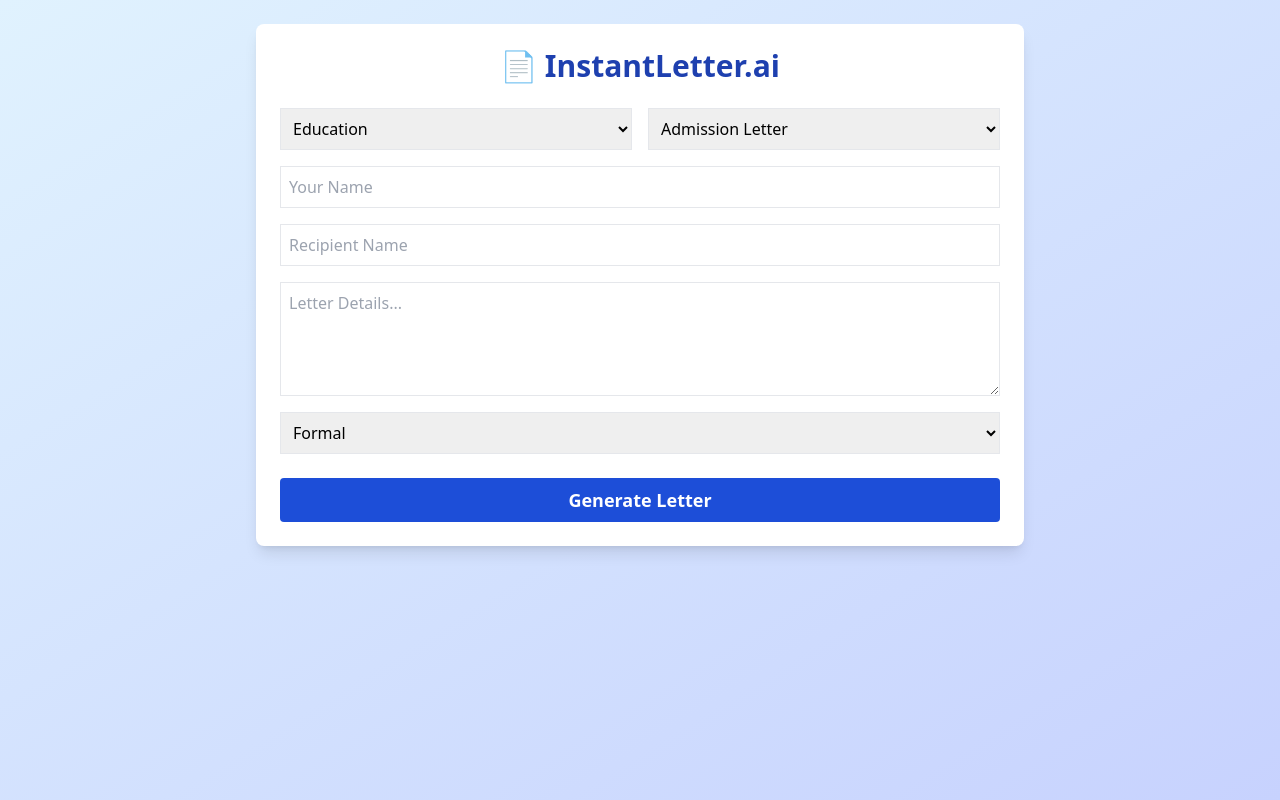
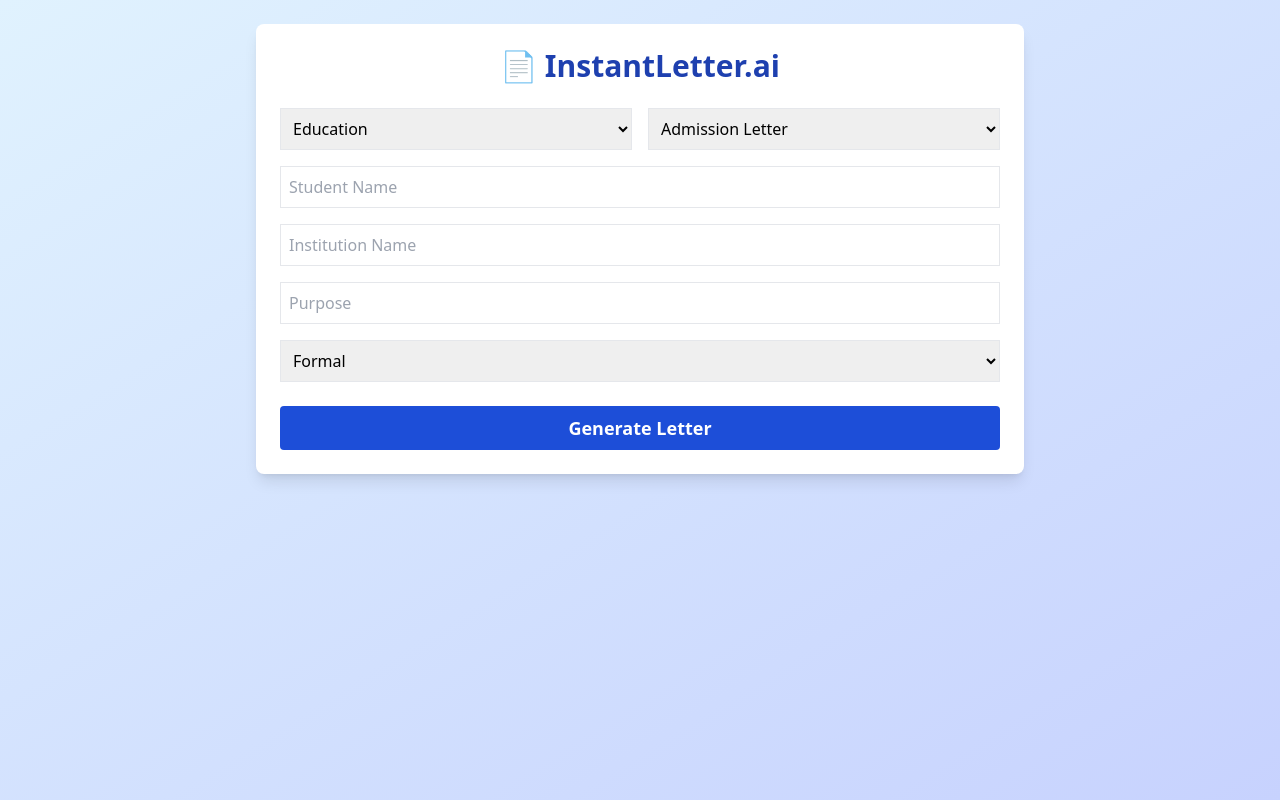
Before and after one commit to uzair-dev123/instantletter-ai-v1, a React (Vite) app: page / in a window 1280 px wide. Built offline with nearby package versions, Linux system fonts and the light colour scheme; the HTML template or start-up script is replaced by a standard one.

Commit message:
Update App.jsx

```diff
--- a/src/App.jsx
+++ b/src/App.jsx
@@ -6,25 +6,44 @@
 
 export default function App() {
   const categories = {
-    Education: ['Admission Letter', 'Recommendation Letter', 'Hostile Student Letter'],
-    Employment: ['Job Application', 'Resignation Letter', 'Experience Certificate'],
-    Visa: ['Sponsor Letter', 'Visa Explanation Letter'],
-    Legal: ['Authorization Letter', 'Affidavit'],
-    Banking: ['Loan Application', 'Bank Statement Request']
+    Education: {
+      subtypes: ['Admission Letter', 'Recommendation Letter', 'Hostile Student Letter'],
+      fields: ['Student Name', 'Institution Name', 'Purpose']
+    },
+    Employment: {
+      subtypes: ['Job Application', 'Resignation Letter', 'Experience Certificate'],
+      fields: ['Employee Name', 'Company Name', 'Position']
+    },
+    Visa: {
+      subtypes: ['Sponsor Letter', 'Visa Explanation Letter'],
+      fields: ['Applicant Name', 'Country', 'Visa Type']
+    },
+    Legal: {
+      subtypes: ['Authorization Letter', 'Affidavit'],
+      fields: ['Name', 'Legal Purpose']
+    },
+    Banking: {
+      subtypes: ['Loan Application', 'Bank Statement Request'],
+      fields: ['Account Holder Name', 'Bank Name', 'Reason']
+    }
   };
 
   const [selectedCategory, setSelectedCategory] = useState('Education');
-  const [selectedSubtype, setSelectedSubtype] = useState(categories['Education'][0]);
-  const [name, setName] = useState('');
-  const [to, setTo] = useState('');
-  const [detail, setDetail] = useState('');
+  const [selectedSubtype, setSelectedSubtype] = useState(categories['Education'].subtypes[0]);
   const [tone, setTone] = useState('Formal');
   const [output, setOutput] = useState('');
   const [loading, setLoading] = useState(false);
 
+  const [fieldData, setFieldData] = useState({});
+
+  const handleFieldChange = (field, value) => {
+    setFieldData(prev => ({ ...prev, [field]: value }));
+  };
+
   const generateLetter = async () => {
     setLoading(true);
     try {
+      const context = Object.entries(fieldData).map(([k, v]) => `${k}: ${v}`).join(', ');
       const res = await fetch('/api/generate-letter', {
         method: 'POST',
         headers: { 'Content-Type': 'application/json' },
@@ -32,7 +51,7 @@
           messages: [
             {
               role: 'user',
-              content: `Write a ${tone.toLowerCase()} ${selectedSubtype} letter from ${name} to ${to}. Context: ${detail}`,
+              content: `Write a ${tone.toLowerCase()} ${selectedSubtype} under ${selectedCategory} category. Details: ${context}`,
             },
           ],
         }),
@@ -64,6 +83,9 @@
     saveAs(blob, `${selectedSubtype.replace(/\s+/g, '_')}_letter.docx`);
   };
 
+  const subtypes = categories[selectedCategory].subtypes;
+  const fields = categories[selectedCategory].fields;
+
   return (
     <div className="min-h-screen bg-gradient-to-br from-sky-100 to-indigo-200 p-6">
       <div className="max-w-3xl mx-auto bg-white p-6 rounded-lg shadow-lg">
@@ -71,8 +93,10 @@
 
         <div className="grid grid-cols-1 md:grid-cols-2 gap-4">
           <select className="border p-2" value={selectedCategory} onChange={(e) => {
-            setSelectedCategory(e.target.value);
-            setSelectedSubtype(categories[e.target.value][0]);
+            const cat = e.target.value;
+            setSelectedCategory(cat);
+            setSelectedSubtype(categories[cat].subtypes[0]);
+            setFieldData({});
           }}>
             {Object.keys(categories).map((cat) => (
               <option key={cat}>{cat}</option>
@@ -80,14 +104,21 @@
           </select>
 
           <select className="border p-2" value={selectedSubtype} onChange={(e) => setSelectedSubtype(e.target.value)}>
-            {categories[selectedCategory].map((sub) => (
+            {subtypes.map((sub) => (
               <option key={sub}>{sub}</option>
             ))}
           </select>
 
-          <input className="border p-2 col-span-2" placeholder="Your Name" value={name} onChange={(e) => setName(e.target.value)} />
-          <input className="border p-2 col-span-2" placeholder="Recipient Name" value={to} onChange={(e) => setTo(e.target.value)} />
-          <textarea className="border p-2 col-span-2" placeholder="Letter Details..." rows="4" value={detail} onChange={(e) => setDetail(e.target.value)} />
+          {fields.map((field) => (
+            <input
+              key={field}
+              className="border p-2 col-span-2"
+              placeholder={field}
+              value={fieldData[field] || ''}
+              onChange={(e) => handleFieldChange(field, e.target.value)}
+            />
+          ))}
+
           <select className="border p-2 col-span-2" value={tone} onChange={(e) => setTone(e.target.value)}>
             <option>Formal</option>
             <option>Friendly</option>
```
